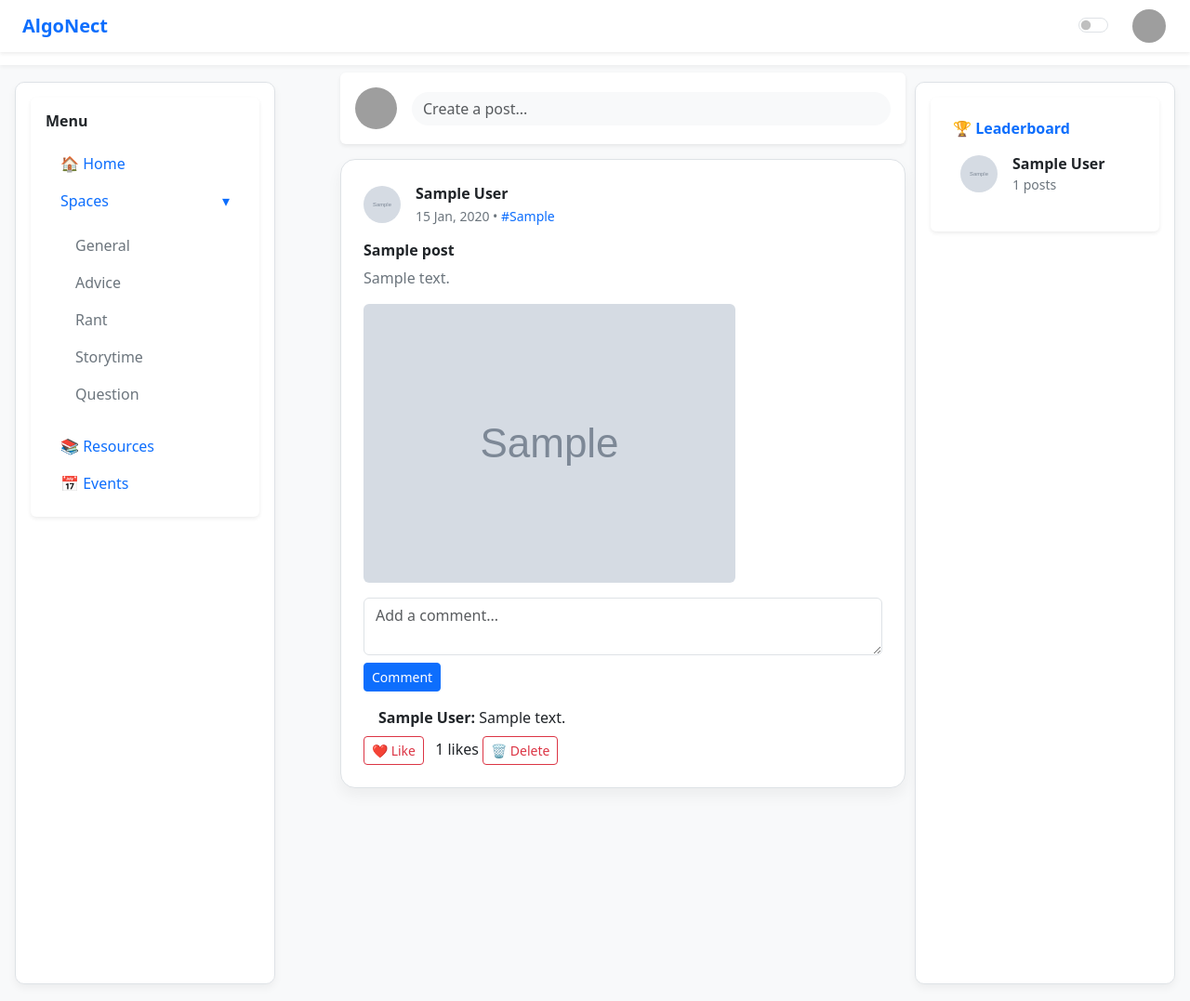
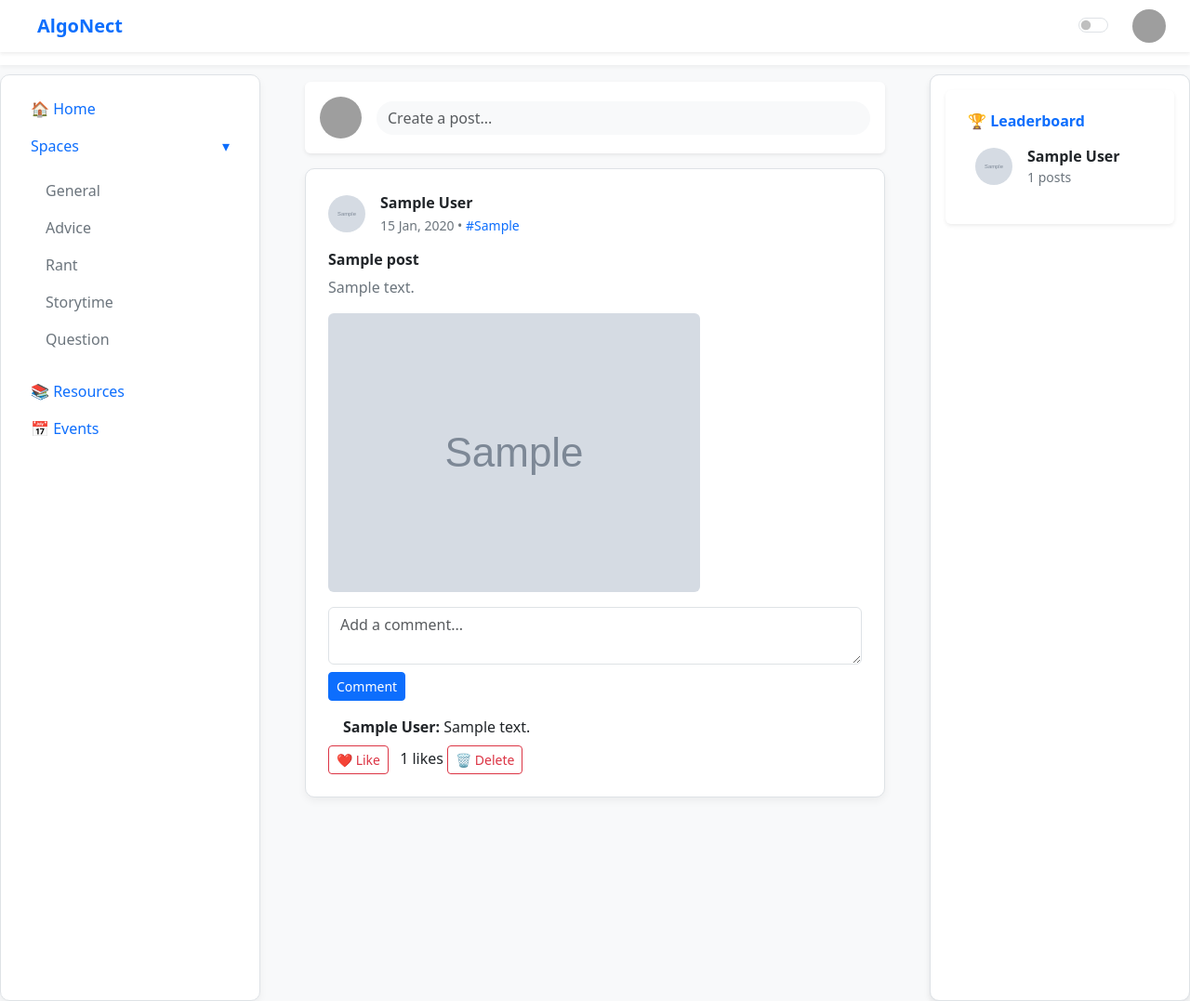
Before and after one commit to Tarangrana/Algonect, a PHP site: page / in a window 1280 px wide. Shown: the whole page at 93% size. Run offline with PHP 8.4, Linux system fonts and the light colour scheme; the visitor is signed in with stand-in values (Sample User, id 1); tables that the repository leaves empty or names only in its code hold one stand-in row (values such as "Sample post"); grey boxes marked "Sample" are stand-in pictures; grey boxes are pictures that could not be loaded.

Commit message:
almost done

```diff
--- a/css/style.css
+++ b/css/style.css
@@ -15,14 +14,23 @@ body.dark-mode {
   --link-color: #58a6ff;
 }
 
-/* Base styles */
-html,
-body {
+
+html, body {
   height: 100%;
   margin: 0;
-  overflow: hidden; /* Prevent full-page scroll */
   background-color: var(--bg-color);
   color: var(--text-color);
+  overflow-x: hidden;
+}
+
+/* Ensures the entire page background remains consistent */
+body, .container-fluid, .layout-wrapper {
+  background-color: var(--bg-color);
+}
+
+
+.flex-fill {
+  flex: 1 1 auto;
 }
 
 /* Post styling */
@@ -32,42 +40,46 @@ body {
   border-radius: 10px;
   padding: 1rem;
   margin-bottom: 1.5rem;
-  box-shadow: 0 4px 8px rgba(0, 0, 0, 0.05); /* soft shadow */
-  border: 1px solid #dee2e6; /* subtle border */
+  box-shadow: 0 4px 8px rgba(0, 0, 0, 0.05);
+  border: 1px solid #dee2e6;
   transition: box-shadow 0.3s ease;
 }
 
 .post-card:hover {
-  box-shadow: 0 8px 16px rgba(0, 0, 0, 0.08); /* stronger on hover */
+  box-shadow: 0 8px 16px rgba(0, 0, 0, 0.08);
 }
 
-/* Muted text and links */
+/* Typography and links */
 .text-muted {
   color: var(--muted-color) !important;
 }
+
 a {
   color: var(--link-color);
 }
+
 a:hover {
   opacity: 0.85;
 }
 
-/* Dropdown */
+/* Dropdowns */
 .dropdown-menu {
   border-radius: 10px;
   font-size: 0.95rem;
   padding: 0.5rem;
 }
+
 .dropdown-item {
   padding: 8px 15px;
   transition: background-color 0.2s ease;
 }
+
 .dropdown-item:hover {
   background-color: rgba(0, 123, 255, 0.05);
   color: #0d6efd;
 }
 
-/* Fixed header */
+/* Fixed Header */
 header {
   position: fixed;
   top: 0;
@@ -79,50 +91,54 @@ header {
   box-shadow: 0 2px 4px rgba(0, 0, 0, 0.05);
 }
 
+/* Sidebar base */
 .left-sidebar,
 .right-sidebar {
   position: fixed;
-  top: 80px; /* offset header */
-  bottom: 10px;
+  top: 80px;
+  height: calc(100vh - 80px);
   width: 280px;
   background-color: var(--card-bg);
-  overflow-y: auto;
+  overflow: hidden;
   border-radius: 10px;
   padding: 1rem;
-  margin: 0.5rem;
   box-shadow: 0 4px 8px rgba(0, 0, 0, 0.05);
   border: 1px solid #dee2e6;
+  transition: all 0.3s ease;
 }
 
-/* Individual side positioning */
 .left-sidebar {
-  left: 0.5rem;
+  left: 0;
 }
 
 .right-sidebar {
-  right: 0.5rem;
+  right: 0;
 }
 
-/* Center content area */
+/* Feed (center content) */
 .main-feed {
   position: relative;
-  margin-top: 70px; /* offset header */
-  margin-left: 350px;
-  margin-right: 350px;
-  height: calc(100vh - 70px);
+  min-height: calc(100vh - 80px);
   overflow-y: auto;
   padding: 0.5rem 1rem 1rem 1rem;
   background-color: var(--bg-color);
+  transition: margin 0.3s ease;
+  flex: 1;
+  margin-top: 80px;
+  margin-left: 300px;
+  margin-right: 300px;
 }
 
-/* Optional: layout wrapper if used */
+/* Wrapper to center content on wide screens */
 .layout-wrapper {
   display: flex;
-  height: calc(100vh - 70px);
-  margin-top: 70px;
-  overflow: hidden;
+  justify-content: space-between;
+  width: 100%;
+  max-width: 1200px;
+  gap: 1rem;
 }
 
+/* Footer */
 footer {
   width: 100%;
   background-color: var(--card-bg);
--- a/includes/header.php
+++ b/includes/header.php
@@ -6,13 +6,26 @@ if (session_status() === PHP_SESSION_NONE) {
 $isLoggedIn = isset($_SESSION['user_id']);
 ?>
 
-
 <!-- Fixed Header -->
 <header>
-  <nav class="navbar navbar-expand-lg shadow-sm px-4 mb-3 bg-white">
-    <a class="navbar-brand fw-bold text-primary" href="index.php">AlgoNect</a>
+  <nav class="navbar navbar-expand-lg shadow-sm px-4 mb-3 bg-white justify-content-between">
 
+    <!-- Left Sidebar Toggle Button (leftmost, only visible on small screens) -->
+    <div class="d-xl-none">
+      <button id="leftToggle" class="btn btn-outline-secondary btn-sm">☰</button>
+    </div>
+
+    <!-- Logo -->
+    <a class="navbar-brand fw-bold text-primary mx-3" href="index.php">AlgoNect</a>
+
+    <!-- Right side items -->
     <div class="ms-auto d-flex align-items-center gap-3">
+
+      <!-- Right Sidebar Toggle Button (rightmost on small screens) -->
+      <div class="d-xl-none">
+        <button id="rightToggle" class="btn btn-outline-secondary btn-sm">🏆</button>
+      </div>
+
       <!-- Dark mode toggle -->
       <div class="form-check form-switch">
         <input class="form-check-input" type="checkbox" id="darkModeToggle">
--- a/includes/left.php
+++ b/includes/left.php
@@ -1,6 +1,3 @@
-<aside class="left-sidebar">
-  <div class="p-3 rounded shadow-sm sidebar">
-    <h6 class="fw-semibold mb-3">Menu</h6>
 <ul class="nav flex-column">
   <li class="nav-item"><a href="index.php" class="nav-link">🏠 Home</a></li>
   <li class="nav-item">
@@ -9,16 +6,16 @@
     </a>
     <div class="collapse show" id="spacesCollapse">
       <ul class="nav flex-column ms-3 mt-2">
-            <li class="nav-item"><a href="#" class="nav-link text-muted">General</a></li>
-            <li class="nav-item"><a href="#" class="nav-link text-muted">Advice</a></li>
-            <li class="nav-item"><a href="#" class="nav-link text-muted">Rant</a></li>
-            <li class="nav-item"><a href="#" class="nav-link text-muted">Storytime</a></li>
-            <li class="nav-item"><a href="#" class="nav-link text-muted">Question</a></li>
+        <li class="nav-item"><a href="index.php?tag=general" class="nav-link text-muted">General</a></li>
+        <li class="nav-item"><a href="index.php?tag=advice" class="nav-link text-muted">Advice</a></li>
+        <li class="nav-item"><a href="index.php?tag=rant" class="nav-link text-muted">Rant</a></li>
+        <li class="nav-item"><a href="index.php?tag=storytime" class="nav-link text-muted">Storytime</a></li>
+        <li class="nav-item"><a href="index.php?tag=question" class="nav-link text-muted">Question</a></li>
       </ul>
     </div>
   </li>
-      <li class="nav-item mt-3"><a href="#" class="nav-link">📚 Resources</a></li>
+  <li class="nav-item mt-3">
+  <a href="#" class="nav-link" onclick="loadResources()">📚 Resources</a>
+</li>
   <li class="nav-item"><a href="events.php" class="nav-link">📅 Events</a></li>
 </ul>
-  </div>
-</aside>
--- a/includes/right.php
+++ b/includes/right.php
@@ -29,8 +29,8 @@
            ?>
             <img src="<?= $picPath ?>" class="rounded-circle me-3" width="40" height="40" />
             <div class="d-flex flex-column">
-  <a href="php/user_profile.php?id=<?= $row['id'] ?>" class="fw-semibold text-decoration-none text-dark">
-    <?= htmlspecialchars($row['name']) ?>
+            <a href="php/user_profile.php?id=<?= $row['id'] ?>" class="fw-semibold text-decoration-none" style="color: var(--text-color);">
+            <?= htmlspecialchars($row['name']) ?>
   </a>
   <small class="text-muted"><?= $row['post_count'] ?> posts</small>
 </div>
--- a/index.php
+++ b/index.php
@@ -9,78 +9,82 @@ if (!isset($_SESSION['user_id'])) {
 
 <!DOCTYPE html>
 <html lang="en">
+
 <head>
   <meta charset="UTF-8" />
-  <meta name="viewport" content="width=device-width, initial-scale=1.0"/>
+  <meta name="viewport" content="width=device-width, initial-scale=1.0" />
   <title>AlgoNect - Home</title>
 
   <!-- Styles -->
-  <link href="https://cdn.jsdelivr.net/npm/bootstrap@5.3.0/dist/css/bootstrap.min.css" rel="stylesheet"/>
+  <link href="https://cdn.jsdelivr.net/npm/bootstrap@5.3.0/dist/css/bootstrap.min.css" rel="stylesheet" />
   <link rel="stylesheet" href="css/style.css" />
-  <link href="https://fonts.googleapis.com/css2?family=Inter:wght@400;600;700&display=swap" rel="stylesheet"/>
-
+  <link href="https://fonts.googleapis.com/css2?family=Inter:wght@400;600;700&display=swap" rel="stylesheet" />
   <style>
-    .post-card {
-      border-radius: 1rem;
-      background-color: var(--card-bg);
-      box-shadow: 0 0.5rem 1rem rgba(0,0,0,0.05);
-      transition: transform 0.2s, background-color 0.3s;
+    .left-sidebar,
+    .right-sidebar {
+      position: fixed;
+      top: 80px;
+      height: calc(100vh - 80px);
+      overflow: hidden;
     }
 
-    .post-card:hover {
-      transform: translateY(-5px);
+    .left-sidebar {
+      left: 0;
+    }
+
+    .right-sidebar {
+      right: 0;
+    }
+
+    .main-feed {
+      margin-left: 300px;
+      margin-right: 300px;
+      margin-top: 80px;
     }
   </style>
 </head>
+
 <body>
-
+  <div class="d-flex flex-column min-vh-100">
     <?php include 'includes/header.php'; ?>
 
     <!-- Main Grid -->
-<div class="container-fluid">
-  <div class="row">
-
+    <div class="container-fluid flex-fill">
+      <div class="layout-wrapper d-flex w-100 justify-content-between" style="max-width: 1400px; margin: 0 auto;">
 
         <!-- Left Sidebar -->
-    <div class="col-md-2 p-0">
+        <div id="leftSidebar" class="left-sidebar">
           <?php include 'includes/left.php'; ?>
         </div>
 
         <!-- Center Feed -->
-    <div class="col-md-6 main-feed">
-
-    <!-- Create Post Shortcut Input -->
+        <div class="main-feed" id="mainFeed">
+        <!-- Post Input -->
           <div class="d-flex align-items-center mb-3 p-3 bg-white rounded shadow-sm">
             <img src="<?= $_SESSION['profile_pic'] ?? 'assets/images/default-pfp.png' ?>" width="45" height="45" class="rounded-circle me-3" alt="Profile Picture">
-
-  <input type="text"
-         class="form-control rounded-pill bg-light border-0 text-muted"
-         placeholder="Create a post..."
-         data-bs-toggle="modal"
-         data-bs-target="#createPostModal"
-         readonly>
+            <input type="text" class="form-control rounded-pill bg-light border-0 text-muted" placeholder="Create a post..." data-bs-toggle="modal" data-bs-target="#createPostModal" readonly>
           </div>
 
           <?php
           require_once 'includes/db_connect.php';
-$sql = "SELECT posts.*, users_info.name, users_info.profile_pic FROM posts
-        JOIN users_info ON posts.user_id = users_info.id
-        ORDER BY posts.created_at DESC";
+          $tagFilter = $_GET['tag'] ?? null;
 
-$result = $conn->query($sql);
+          if ($tagFilter) {
+            $stmt = $conn->prepare("SELECT posts.*, users_info.name, users_info.profile_pic FROM posts JOIN users_info ON posts.user_id = users_info.id WHERE posts.tag = ? ORDER BY posts.created_at DESC");
+            $stmt->bind_param("s", $tagFilter);
+          } else {
+            $stmt = $conn->prepare("SELECT posts.*, users_info.name, users_info.profile_pic FROM posts JOIN users_info ON posts.user_id = users_info.id ORDER BY posts.created_at DESC");
+          }
 
+          $stmt->execute();
+          $result = $stmt->get_result();
 
           while ($row = $result->fetch_assoc()):
           ?>
             <div class="post-card p-4 mb-4">
               <div class="d-flex align-items-center mb-3">
-    <?php $picPath = (!empty($row['profile_pic']) && strpos($row['profile_pic'], 'pics/') !== 0)
-           ? "pics/" . $row['profile_pic']
-           : (!empty($row['profile_pic']) ? $row['profile_pic'] : "pics/default-pfp.png");
-           ?>
-
+                <?php $picPath = (!empty($row['profile_pic']) && strpos($row['profile_pic'], 'pics/') !== 0) ? "pics/" . $row['profile_pic'] : (!empty($row['profile_pic']) ? $row['profile_pic'] : "pics/default-pfp.png"); ?>
                 <img src="<?= $picPath ?>" class="rounded-circle me-3" width="40" height="40" />
-
                 <div>
                   <div class="fw-semibold"><?= htmlspecialchars($row['name']) ?></div>
                   <small class="text-muted"><?= date("d M, Y", strtotime($row['created_at'])) ?> • <span class="text-primary">#<?= htmlspecialchars($row['tag']) ?></span></small>
@@ -89,12 +93,10 @@ while ($row = $result->fetch_assoc()):
               <h6 class="fw-bold"><?= htmlspecialchars($row['title']) ?></h6>
               <p class="text-muted"><?= nl2br(htmlspecialchars($row['content'])) ?></p>
               <?php if (!empty($row['image_path'])): ?>
-  <img src="<?= htmlspecialchars($row['image_path']) ?>"
-       class="img-fluid rounded mb-3"
-       style="max-height: 400px; object-fit: cover;"
-       alt="Post Image">
+                <img src="<?= htmlspecialchars($row['image_path']) ?>" class="img-fluid rounded mb-3" style="max-height: 400px; object-fit: cover;" alt="Post Image">
               <?php endif; ?>
-    <!-- Comments Section -->
+
+              <!-- Comments -->
               <form action="php/add_comment.php" method="POST" class="mb-3">
                 <input type="hidden" name="post_id" value="<?= $row['id'] ?>">
                 <textarea name="content" class="form-control mb-2" rows="2" placeholder="Add a comment..." required></textarea>
@@ -112,6 +114,7 @@ while ($row = $result->fetch_assoc()):
                   <strong><?= htmlspecialchars($comment['name']) ?>:</strong> <?= htmlspecialchars($comment['content']) ?>
                 </div>
               <?php endwhile; ?>
+
               <form action="php/like_post.php" method="POST" class="d-inline">
                 <input type="hidden" name="post_id" value="<?= $row['id'] ?>">
                 <button type="submit" class="btn btn-sm btn-outline-danger">❤️ Like</button>
@@ -131,25 +134,16 @@ $likeQuery->close();
                   <button type="submit" class="btn btn-sm btn-outline-danger">🗑️ Delete</button>
                 </form>
               <?php endif; ?>
-
-
-
             </div>
-
-
-
           <?php endwhile; ?>
-
         </div>
 
         <!-- Right Sidebar -->
-    <div class="col-md-2 p-0">
+        <div id="rightSidebar" class="right-sidebar">
           <?php include 'includes/right.php'; ?>
         </div>
-
       </div>
     </div>
-
     <!-- Creating Post -->
 <div class="modal fade" id="createPostModal" tabindex="-1" aria-hidden="true">
   <div class="modal-dialog modal-dialog-centered">
@@ -158,13 +152,9 @@ $likeQuery->close();
 
         <h6 class="text-primary fw-semibold mb-3">Create Post:</h6>
 
-        <form action="php\create_post.php" method="POST" enctype="multipart/form-data">
-
-          <!-- Profile + Tag Selector -->
+        <form action="php/create_post.php" method="POST" enctype="multipart/form-data">
           <div class="d-flex align-items-center mb-3">
             <img src="<?= $_SESSION['profile_pic'] ?? 'assets/images/default-pfp.png' ?>" width="45" height="45" class="rounded-circle me-3" alt="Profile Picture">
-
-
             <span class="fw-semibold"><?= $_SESSION['name'] ?? 'Tarang Rana' ?></span>
             <span class="ms-2 text-muted">in</span>
             <select name="tag" class="form-select ms-2 w-auto" required>
@@ -177,20 +167,16 @@ $likeQuery->close();
             </select>
           </div>
 
-          <!-- Title -->
           <input type="text" name="title" class="form-control mb-3 rounded" placeholder="Add a title" required>
-
-          <!-- Content -->
           <textarea name="content" class="form-control mb-3 rounded" rows="5" placeholder="What do you want to talk about..." required></textarea>
 
-         <!-- Add Photo Upload and Preview -->
           <div class="mb-3">
             <label class="form-label fw-semibold">Add photos</label>
             <input type="file" name="post_image" class="form-control" accept="image/*" onchange="previewSingleImage(event)">
             <div id="singlePreview" class="mt-2"></div>
-
             <div id="imagePreviewContainer" class="d-flex flex-wrap gap-2 mt-2"></div>
           </div>
+
           <div class="text-end">
             <button type="submit" class="btn btn-primary px-4 rounded-pill">Post</button>
           </div>
@@ -202,35 +188,52 @@ $likeQuery->close();
 </div>
 
     <?php include 'includes/footer.php'; ?>
+  </div>
 
   <!-- Scripts -->
   <script src="https://cdn.jsdelivr.net/npm/bootstrap@5.3.0/dist/js/bootstrap.bundle.min.js"></script>
+  <script src="js/previewImages.js"></script>
   <script>
     const toggle = document.getElementById('darkModeToggle');
-
-  // Load dark mode preference
     if (localStorage.getItem('darkMode') === 'enabled') {
       document.body.classList.add('dark-mode');
       if (toggle) toggle.checked = true;
     }
 
-  // Handle toggle switch
     if (toggle) {
       toggle.addEventListener('change', () => {
         document.body.classList.toggle('dark-mode');
         localStorage.setItem('darkMode', document.body.classList.contains('dark-mode') ? 'enabled' : 'disabled');
       });
     }
+
+    document.getElementById("leftToggle")?.addEventListener("click", () => {
+      const sidebar = document.getElementById("leftSidebar");
+      sidebar.style.display = sidebar.style.display === "block" ? "none" : "block";
+    });
+
+    document.getElementById("rightToggle")?.addEventListener("click", () => {
+      const sidebar = document.getElementById("rightSidebar");
+      sidebar.style.display = sidebar.style.display === "block" ? "none" : "block";
+    });
+
+    window.addEventListener("resize", () => {
+      if (window.innerWidth > 1150) {
+        document.getElementById("leftSidebar").style.display = "";
+        document.getElementById("rightSidebar").style.display = "";
+      }
+    });
   </script>
   <script>
-  function confirmLogout() {
-    if (confirm("Are you sure you want to sign out?")) {
-      window.location.href = "logout.php";
-    }
+  function loadResources() {
+    const mainFeed = document.getElementById('mainFeed');
+    mainFeed.innerHTML = `
+      <h4 class="mb-3 fw-bold">Resources</h4>
+      <iframe src="https://algomau.ca/" width="100%" height="800" style="border: none; border-radius: 10px;"></iframe>
+    `;
   }
 </script>
-<script src="js/previewImages.js"></script>
-
 
 </body>
+
 </html>
--- a/php/user_profile.php
+++ b/php/user_profile.php
@@ -1,4 +1,5 @@
 <?php
+
 session_start();
 require_once '../includes/db_connect.php';
 
```
Also changed, not shown: other parts of css/style.css (+51 -1 lines), events.php (+31 -9 lines), post_images/1743614456_Screenshot 2025-03-30 193513.png (added), post_images/1743614651_Screenshot 2025-03-30 193513.png (added), post_images/1743643040_Screenshot 2025-04-02 211023.png (added). Lines whose indentation alone changed are shown as unchanged.
